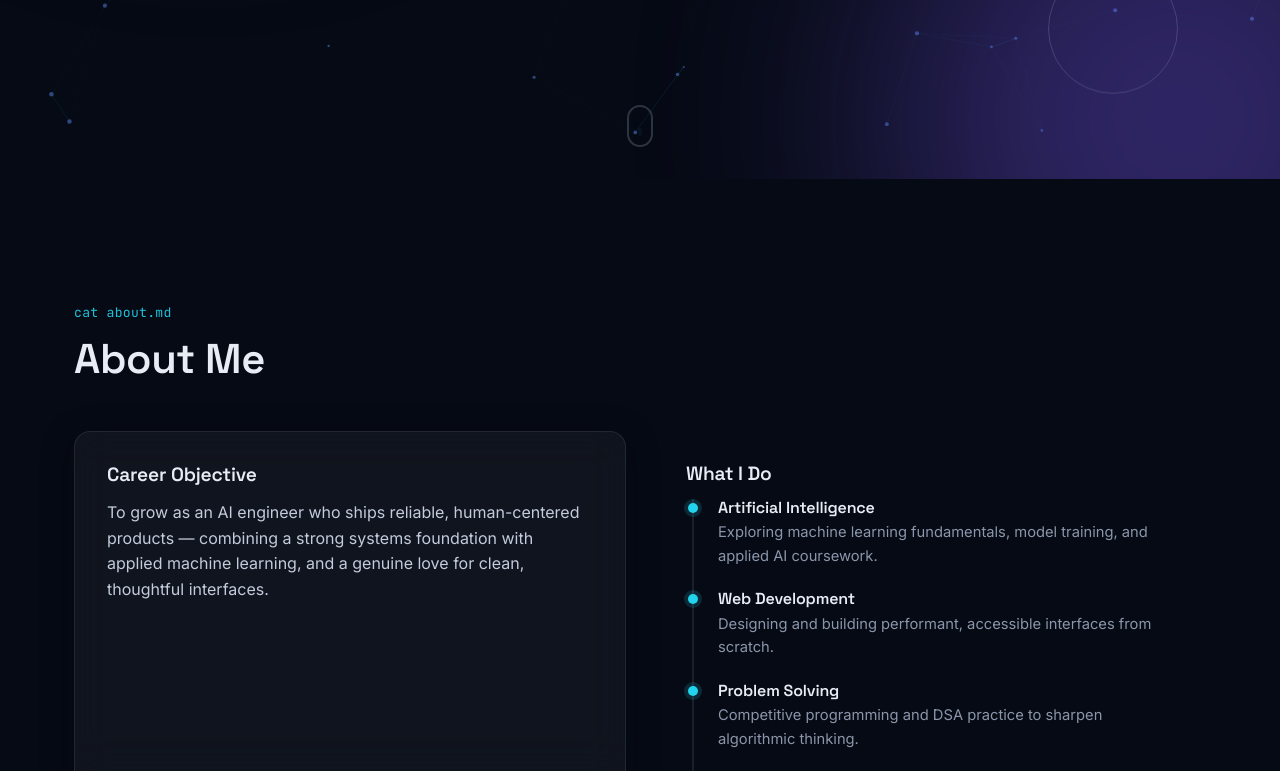
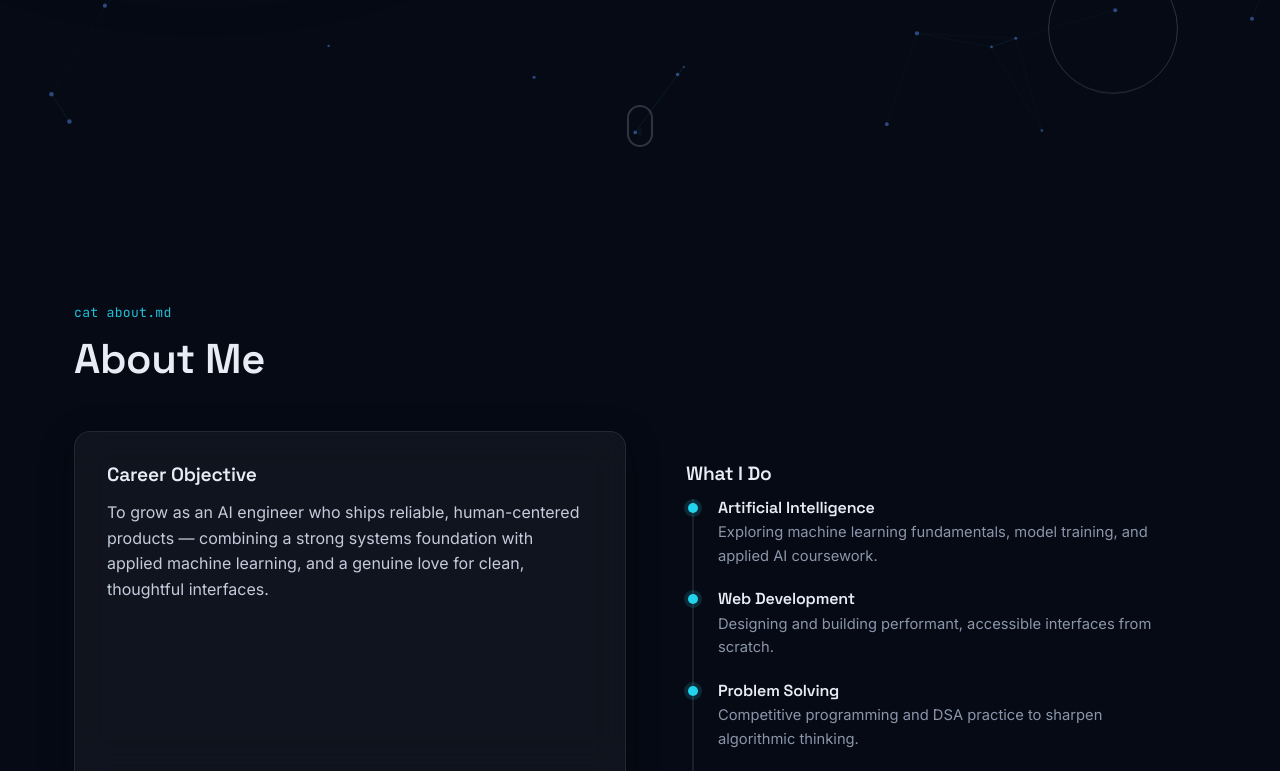
Before and after one commit to 1ShashankMishra/SHASHANK-PORTFOLIO-, a plain HTML site: page index.html in a window 1280 px wide. Shown: the part 621-1392 px from the top of the page. Drawn offline with Linux system fonts and the light colour scheme; animation ran at ten frames a second.

Commit message:
Replace violet color with warmwhite in CSS

```diff
--- a/style.css
+++ b/style.css
@@ -93,7 +93,7 @@ textarea {
   --primary: #2f6fed;
   --primary-light: #5b8ff9;
   --cyan: #22d3ee;
-  --violet: #7c5cff;
+  --warmwhite: #FFF6E8;
 
   --text: #e7ecf5;
   --text-dim: #c3cbdc;
```
